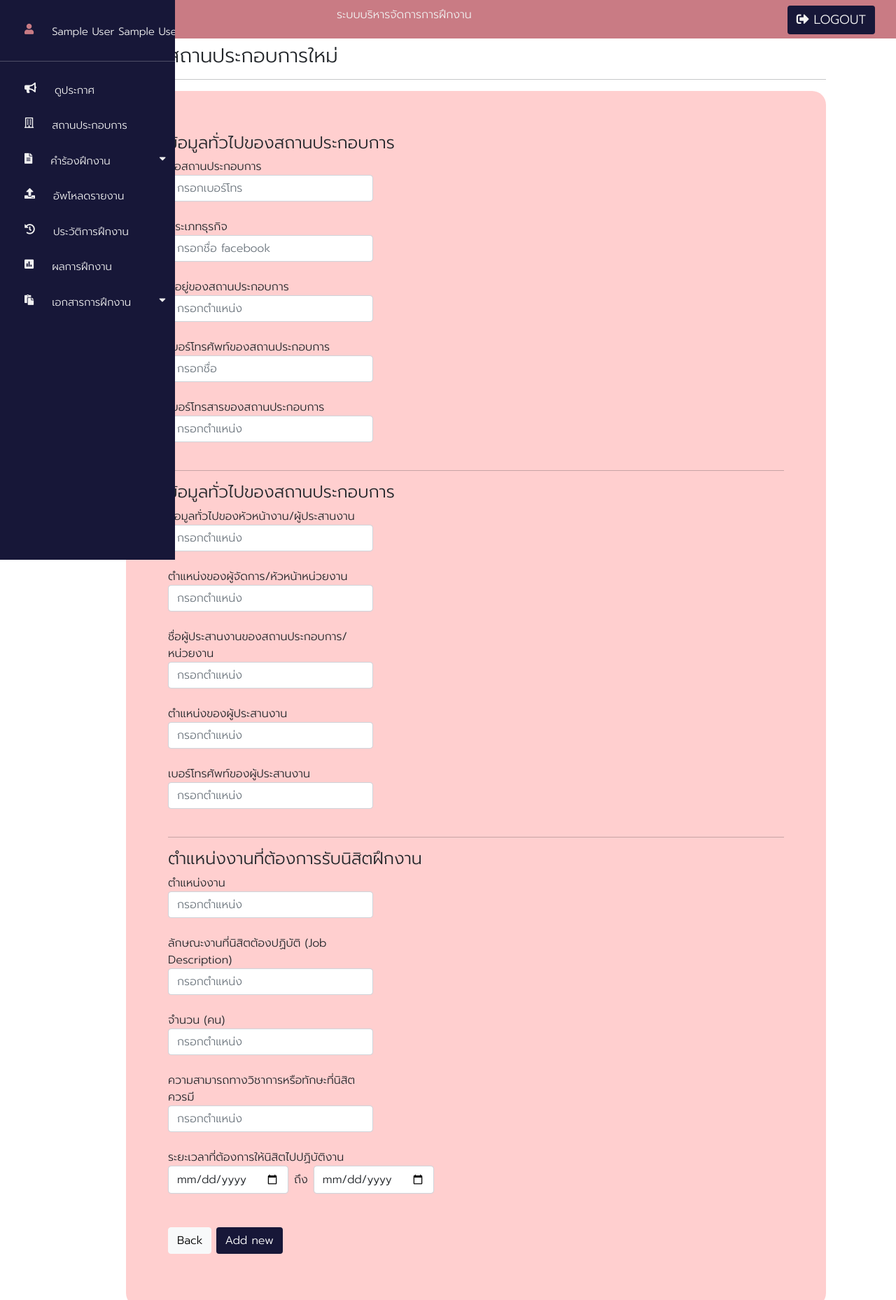
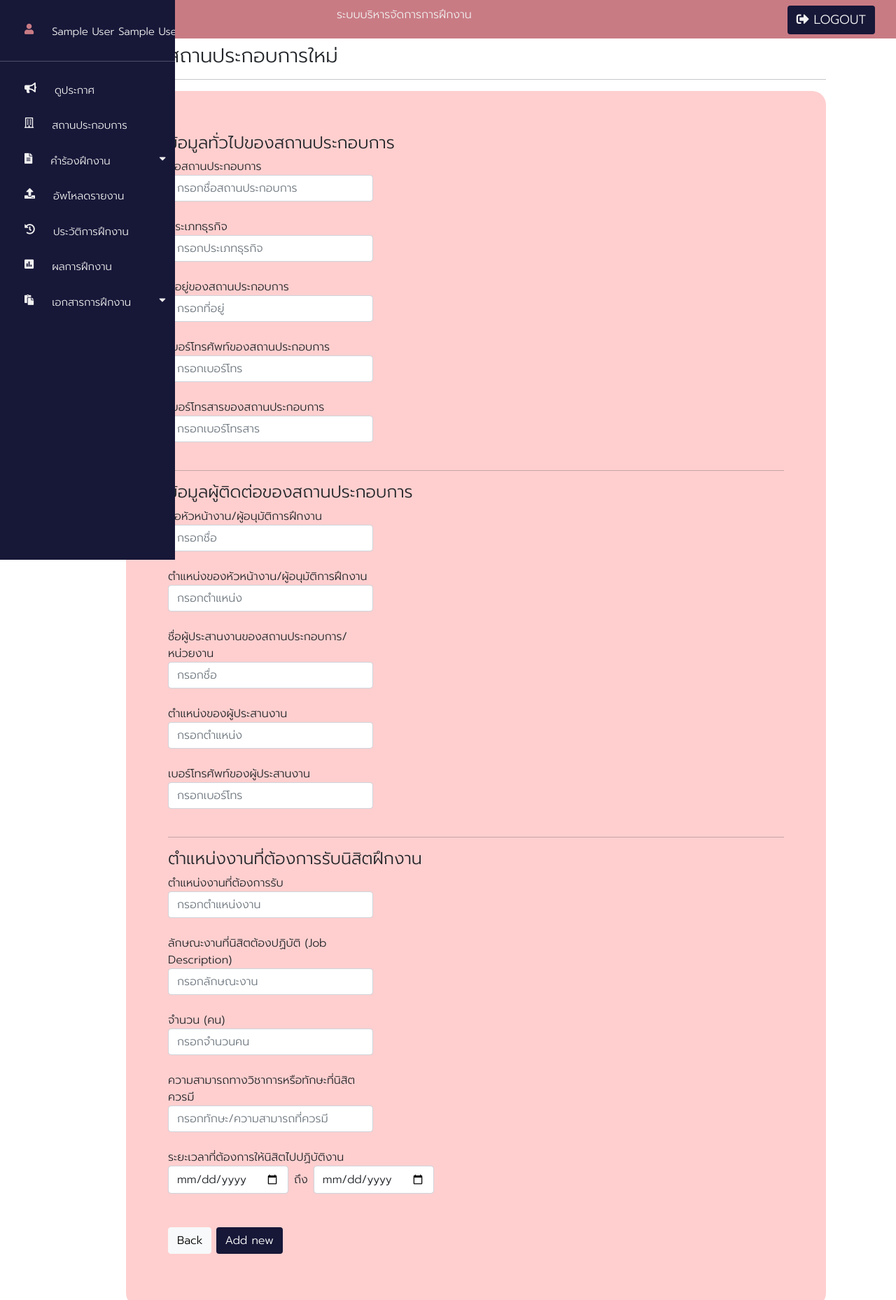
Before and after one commit to Fourth1755/Project-SE-2022, a PHP site: template view/petition/newcompany_petition.php in a window 1280 px wide. Shown: the top 1858 px of the page at 70% size. Run offline with PHP 8.4, Linux system fonts and the light colour scheme; the template is opened without the code that fills it, so the values that code supplies are empty; the visitor is signed in with stand-in values (Sample User, id 1).

Commit message:
แก้ view addcompany

```diff
--- a/view/company/index_company.php
+++ b/view/company/index_company.php
@@ -33,7 +33,7 @@
     <div class="search">
       <input type="search" placeholder="ค้นหาสถานประกอบการ" style="background-color: #E5E5E5;" />
       <a href=''><img src=https://upload.wikimedia.org/wikipedia/commons/thumb/0/0b/Search_Icon.svg/500px-Search_Icon.svg.png width=35 /></a>
-      <a type="button" class="btn" style="float: right; margin-right: 108px; background-color: FFAFB0; border-radius: 35px; color: #000000;" href=""> <i class="fa fa-plus"></i> เพิ่มสถานประกอบการ</a>
+      <a type="button" class="btn" style="float: right; margin-right: 108px; background-color: FFAFB0; border-radius: 35px; color: #000000;" href="?controller=company&action=newCompany"> <i class="fa fa-plus"></i> เพิ่มสถานประกอบการ</a>
     </div>
     <table class="table" id="table-header">
       <tr>
--- a/view/petition/newcompany_petition.php
+++ b/view/petition/newcompany_petition.php
@@ -17,37 +17,37 @@
             <form method="get" action="">
                   <div class="form-group pb-4 col-md-4">
                   <label>ชื่อสถานประกอบการ</label>
-                  <input type="tel" class="form-control" name="name" id="exampleInputEmail1" aria-describedby="emailHelp" placeholder="กรอกเบอร์โทร">
+                  <input type="tel" class="form-control" name="name" id="exampleInputEmail1" aria-describedby="emailHelp" placeholder="กรอกชื่อสถานประกอบการ">
                   </div>
                   <div class="form-group pb-4 col-md-4">
                   <label>ประเภทธุรกิจ</label>
-                  <input type="text" class="form-control" name="type" id="exampleInputPassword1" placeholder="กรอกชื่อ facebook">
+                  <input type="text" class="form-control" name="type" id="exampleInputPassword1" placeholder="กรอกประเภทธุรกิจ">
                   </div>
                   <div class="form-group pb-4 col-md-4">
                   <label>ที่อยู่ของสถานประกอบการ</label>
-                  <input type="text" class="form-control" name="address" id="exampleInputPassword1" placeholder="กรอกตำแหน่ง">
+                  <input type="text" class="form-control" name="address" id="exampleInputPassword1" placeholder="กรอกที่อยู่">
                   </div>
                   <div class="form-group pb-4 col-md-4">
                   <label>เบอร์โทรศัพท์ของสถานประกอบการ</label>
-                  <input type="text" class="form-control" name="phoneNumber" id="exampleInputPassword1" placeholder="กรอกชื่อ">
+                  <input type="text" class="form-control" name="phoneNumber" id="exampleInputPassword1" placeholder="กรอกเบอร์โทร">
                   </div>
                   <div class="form-group pb-4 col-md-4">
                   <label>เบอร์โทรสารของสถานประกอบการ</label>
-                  <input type="text" class="form-control" name="faxNumber" id="exampleInputPassword1" placeholder="กรอกตำแหน่ง">
+                  <input type="text" class="form-control" name="faxNumber" id="exampleInputPassword1" placeholder="กรอกเบอร์โทรสาร">
                   </div>
                   <hr style="width:100%;text-align:left;margin-left:0;">
-                  <h4>ข้อมูลทั่วไปของสถานประกอบการ</h4>
+                  <h4>ข้อมูลผู้ติดต่อของสถานประกอบการ</h4>
                   <div class="form-group pb-4 col-md-4">
-                  <label>ข้อมูลทั่วไปของหัวหน้างาน/ผู้ประสานงาน</label>
-                  <input type="text" class="form-control" name="agentName" id="exampleInputPassword1" placeholder="กรอกตำแหน่ง">
+                  <label>ชื่อหัวหน้างาน/ผู้อนุมัติการฝึกงาน</label>
+                  <input type="text" class="form-control" name="agentName" id="exampleInputPassword1" placeholder="กรอกชื่อ">
                   </div>
                   <div class="form-group pb-4 col-md-4">
-                  <label>ตำแหน่งของผู้จัดการ/หัวหน้าหน่วยงาน</label>
+                  <label>ตำแหน่งของหัวหน้างาน/ผู้อนุมัติการฝึกงาน</label>
                   <input type="text" class="form-control" name="agentPosition" id="exampleInputPassword1" placeholder="กรอกตำแหน่ง">
                   </div>
                   <div class="form-group pb-4 col-md-4">
                   <label>ชื่อผู้ประสานงานของสถานประกอบการ/หน่วยงาน</label>
-                  <input type="text" class="form-control" name="HR_Name" id="exampleInputPassword1" placeholder="กรอกตำแหน่ง">
+                  <input type="text" class="form-control" name="HR_Name" id="exampleInputPassword1" placeholder="กรอกชื่อ">
                   </div>
                   <div class="form-group pb-4 col-md-4">
                   <label>ตำแหน่งของผู้ประสานงาน</label>
@@ -55,25 +55,25 @@
                   </div>
                   <div class="form-group pb-4 col-md-4">
                   <label>เบอร์โทรศัพท์ของผู้ประสานงาน</label>
-                  <input type="text" class="form-control" name="HR_PhoneNamber" id="exampleInputPassword1" placeholder="กรอกตำแหน่ง">
+                  <input type="text" class="form-control" name="HR_PhoneNamber" id="exampleInputPassword1" placeholder="กรอกเบอร์โทร">
                   </div>
                   <hr style="width:100%;text-align:left;margin-left:0;">
                   <h4>ตำแหน่งงานที่ต้องการรับนิสิตฝึกงาน</h4>
                   <div class="form-group pb-4 col-md-4">
-                  <label>ตำแหน่งงาน</label>
-                  <input type="text" class="form-control" name="requestPosition" id="exampleInputPassword1" placeholder="กรอกตำแหน่ง">
+                  <label>ตำแหน่งงานที่ต้องการรับ</label>
+                  <input type="text" class="form-control" name="requestPosition" id="exampleInputPassword1" placeholder="กรอกตำแหน่งงาน">
                   </div>
                   <div class="form-group pb-4 col-md-4">
                   <label>ลักษณะงานที่นิสิตต้องปฏิบัติ (Job Description)</label>
-                  <input type="text" class="form-control" name="jobDescription" id="exampleInputPassword1" placeholder="กรอกตำแหน่ง">
+                  <input type="text" class="form-control" name="jobDescription" id="exampleInputPassword1" placeholder="กรอกลักษณะงาน">
                   </div>
                   <div class="form-group pb-4 col-md-4">
                   <label>จำนวน (คน)</label>
-                  <input type="text" class="form-control" name="amountPerson" id="exampleInputPassword1" placeholder="กรอกตำแหน่ง">
+                  <input type="text" class="form-control" name="amountPerson" id="exampleInputPassword1" placeholder="กรอกจำนวนคน">
                   </div>
                   <div class="form-group pb-4 col-md-4">
                   <label>ความสามารถทางวิชาการหรือทักษะที่นิสิตควรมี</label>
-                  <input type="text" class="form-control" name="requiredSkill" id="exampleInputPassword1" placeholder="กรอกตำแหน่ง">
+                  <input type="text" class="form-control" name="requiredSkill" id="exampleInputPassword1" placeholder="กรอกทักษะ/ความสามารถที่ควรมี">
                   </div>
                   <label>ระยะเวลาที่ต้องการให้นิสิตไปปฏิบัติงาน</label>
                   <div class="form-group pb-4 col-md-4" style="display: flex;">
```
